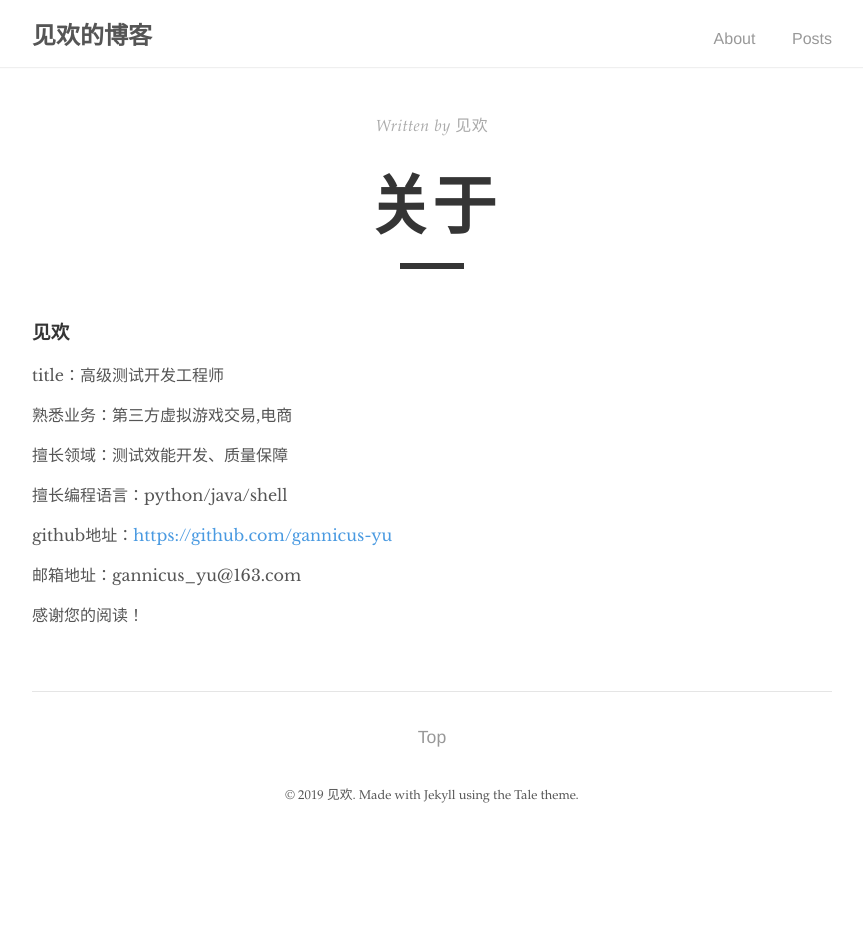
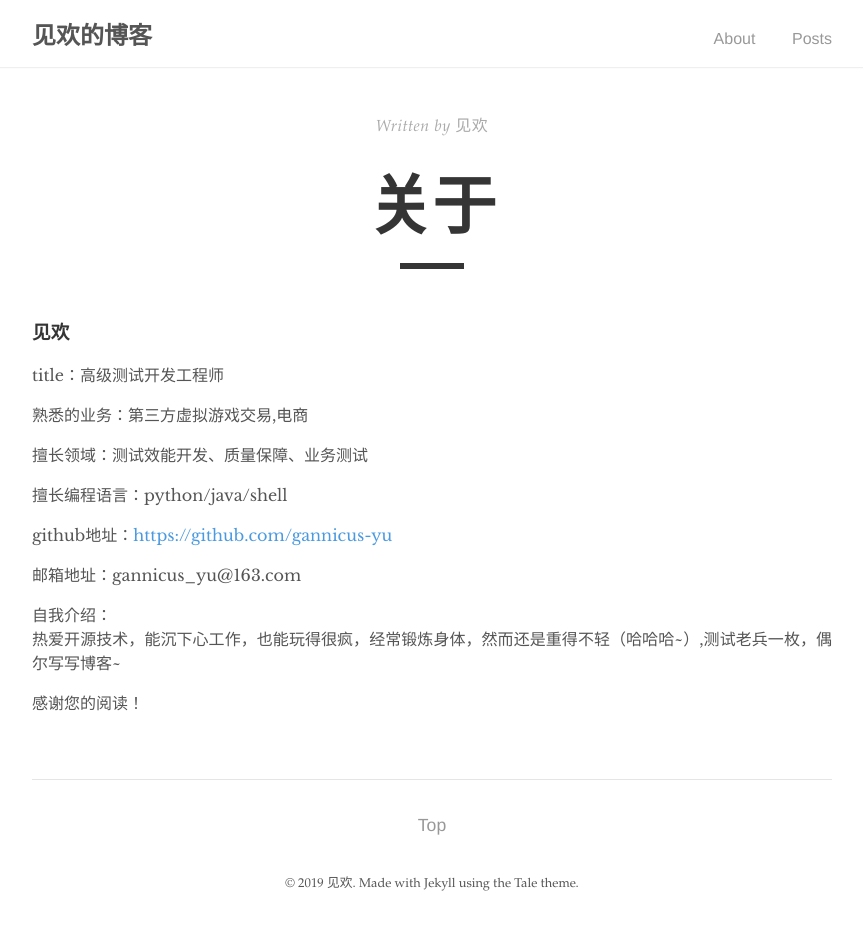
Before and after one commit to bugVanisher/bugVanisher.github.io, a Jekyll site: the page built from _pages/about.md, in a window 1280 px wide. Shown: the whole page, without its empty margins (208-1071 px from the left). Built offline with Jekyll 4.4.1, drawn with Linux system fonts in a browser that asks for light colours; before the commit the page ends 900 px from its top, so only the background shows below that.

Commit message:
updated about

```diff
--- a/_pages/about.md
+++ b/_pages/about.md
@@ -8,9 +8,9 @@ permalink: /about/
 ### 见欢
 title：高级测试开发工程师
 
-熟悉业务：第三方虚拟游戏交易,电商
+熟悉的业务：第三方虚拟游戏交易,电商
 
-擅长领域：测试效能开发、质量保障
+擅长领域：测试效能开发、质量保障、业务测试
 
 擅长编程语言：python/java/shell
 
@@ -18,5 +18,7 @@ github地址：[https://github.com/gannicus-yu](https://github.com/gannicus-yu)
 
 邮箱地址：gannicus_yu@163.com
 
+自我介绍：
+热爱开源技术，能沉下心工作，也能玩得很疯，经常锻炼身体，然而还是重得不轻（哈哈哈~）,测试老兵一枚，偶尔写写博客~
 
 感谢您的阅读！
```
